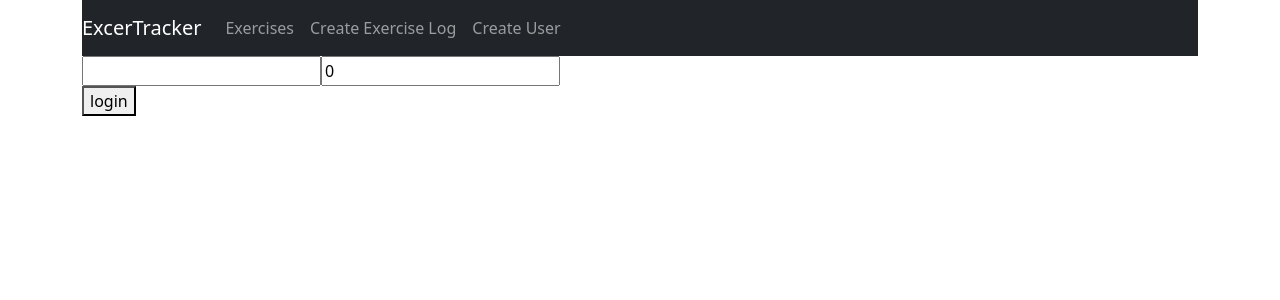
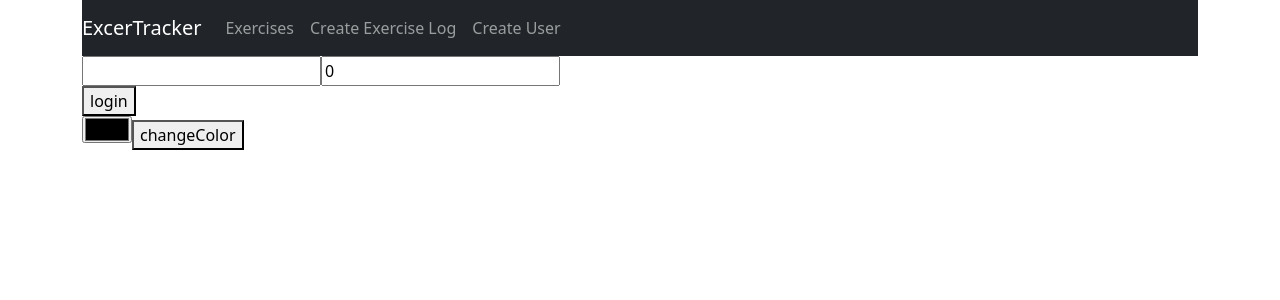
Before and after one commit to vinothmoorthkumar/mern, a React (Create React App) app: page / in a window 1280 px wide. Shown: the top 300 px of the page. Built offline with nearby package versions, Linux system fonts and the light colour scheme.

Commit message:
multiple reduce

```diff
--- a/src/App.js
+++ b/src/App.js
@@ -5,6 +5,7 @@ import ExerciseList from "./components/exercise-list.component";
 import EditExercise from "./components/edit-exercise.component";
 import CreateExercise from "./components/create-exercise.component";
 import CreateUser from "./components/create-user.component";
+
 function App() {
   return (
     // <Router>
--- /dev/null
+++ b/src/ColorSelector.js
@@ -0,0 +1,15 @@
+import React, {useState} from 'react'
+import {useDispatch} from 'react-redux';
+import {changeColor} from './features/theme';
+export default function ColorSelector() {
+
+    const [color, setColor]=useState("black");
+    const dispatch = useDispatch();
+
+  return (
+    <div>
+        <input type="color" value={color} onChange={e=>setColor(e.target.value)}/>
+        <button onClick={() => dispatch(changeColor({color}))}>changeColor</button>
+    </div>
+  )
+}
--- a/src/components/exercise-list.component.js
+++ b/src/components/exercise-list.component.js
@@ -1,6 +1,7 @@
 // import React, { Component } from 'react';
 import Login from "./login"
 import Profile from "./profile"
+import ColorSelector from "../ColorSelector";
 
 // export default class ExerciseList extends Component {
 //   render() {
@@ -20,6 +21,7 @@ export default function ExerciseList() {
     <div>
         <Login />
         <Profile />
+        <ColorSelector />
     </div>
   )
 }
--- a/src/components/profile.js
+++ b/src/components/profile.js
@@ -3,11 +3,12 @@ import {useSelector} from 'react-redux'
 export default function Profile() {
 
   const user=useSelector(state=>state.user.value);
+  const theme=useSelector(state=>state.theme.value);
   if(!user.name){
     return
   }
   return (
-    <div>
+    <div style={{'color':theme.color}}>
         <h1>Profile Info</h1>
         <h2>Name: {user.name}</h2>
         <h2>age: {user.age}</h2>
--- /dev/null
+++ b/src/features/theme.js
@@ -0,0 +1,15 @@
+import {createSlice} from "@reduxjs/toolkit";
+
+
+export const themeSlice = createSlice({
+    name:"theme",
+    initialState:{value:{color:"red"}},
+    reducers:{
+        changeColor:(state,action)=>{
+            state.value=action.payload
+        },
+    }
+});
+
+export const {changeColor} = themeSlice.actions;
+export default themeSlice.reducer;
--- a/src/index.js
+++ b/src/index.js
@@ -5,9 +5,12 @@ import reportWebVitals from './reportWebVitals';
 import {configureStore} from '@reduxjs/toolkit';
 import {Provider} from 'react-redux';
 import UserReducer from "./features/user"
+import themeReducer from "./features/theme"
+
 const Store=configureStore({
   reducer:{
-    user:UserReducer
+    user:UserReducer,
+    theme: themeReducer
   }
 })
 
```
